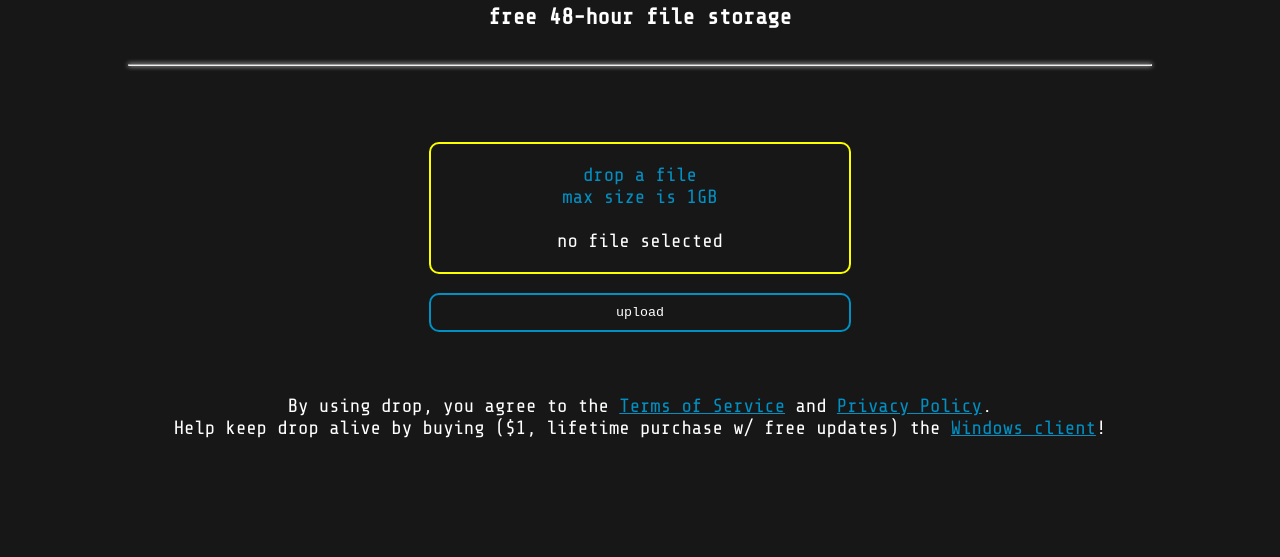
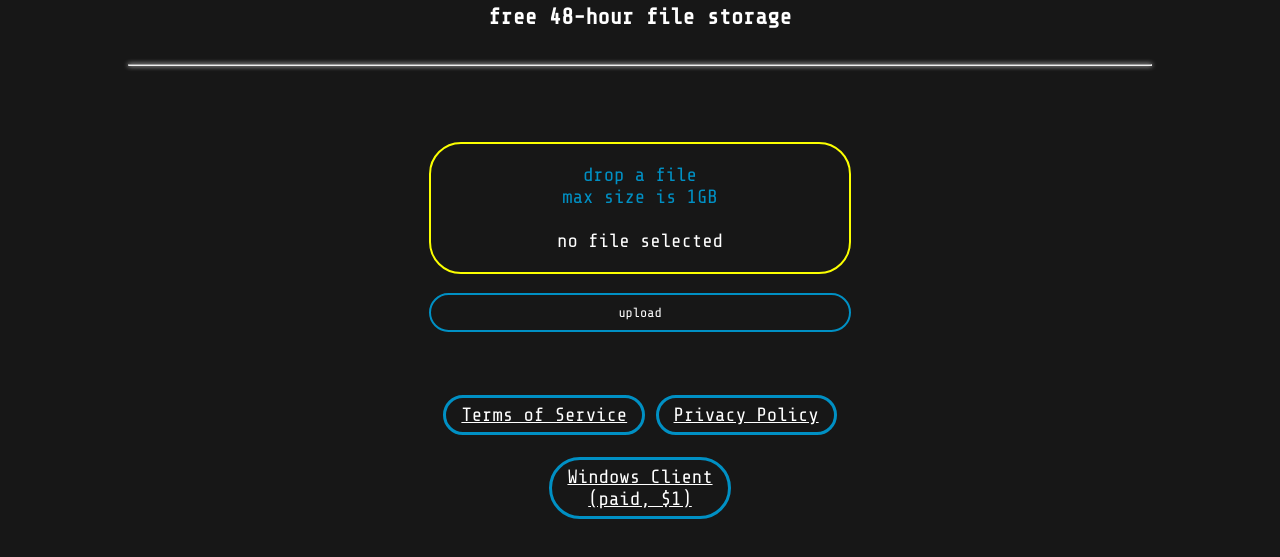
Before and after one commit to stene-xyz/web, a website: page public/drop/index.html in a window 1280 px wide. Shown: the part 153-710 px from the top of the page. Drawn offline with nearby package versions, Linux system fonts and the light colour scheme.

Commit message:
drop styling and beta addition to index.html

```diff
--- a/public/drop/index.html
+++ b/public/drop/index.html
@@ -23,8 +23,8 @@
 			</form>
 		</p>
 		<br><br>
-		By using drop, you agree to the <a href="ToS.txt">Terms of Service</a> and <a href="privacy.txt">Privacy Policy</a>.<br>
-		Help keep drop alive by buying ($1, lifetime purchase w/ free updates) the <a href="https://stenexyz.itch.io/drop-client">Windows client</a>!
+        <a href="ToS.txt" class="link">Terms of Service</a> <a href="privacy.txt" class="link">Privacy Policy</a><br><br>
+        <a href="https://stenexyz.itch.io/drop-client" class="link">Windows Client<br>(paid, $1)</a>
 		<script>
 			setInterval(() => {
 				if(document.getElementById("upload_button").files.length == 1) {
--- a/public/styles/drop.css
+++ b/public/styles/drop.css
@@ -15,7 +15,7 @@ form {
 form .form-border {
     padding: 20px;
     border: 2px solid #fbff00;
-    border-radius: 10px;
+    border-radius: 32px;
 }
 
 form input {
@@ -33,11 +33,25 @@ form button {
     padding: 10px;
     color: white;
     border: 2px solid #0090c4;
-    border-radius: 10px;
-    font-family: 'Cousine', monospace;
+    border-radius: 32px;
+    font-family: 'Share Tech Mono', monospace;
     transition-duration: 0.2s;
 }
 
 form button:hover {
     background-color: #0090c4;
 }
+
+.link {
+    background-color: #171717;
+    color: white;
+    border: 3px solid #0090c4;
+    border-radius: 32px;
+    padding: 6px 15px;
+    transition: 0.3s;
+    display: inline-block;
+}
+
+.link:hover {
+    background-color: #0090c4;
+}
```
Also changed, not shown: public/changelog.html (+1 -0 lines), public/index.html (+1 -1 lines).
